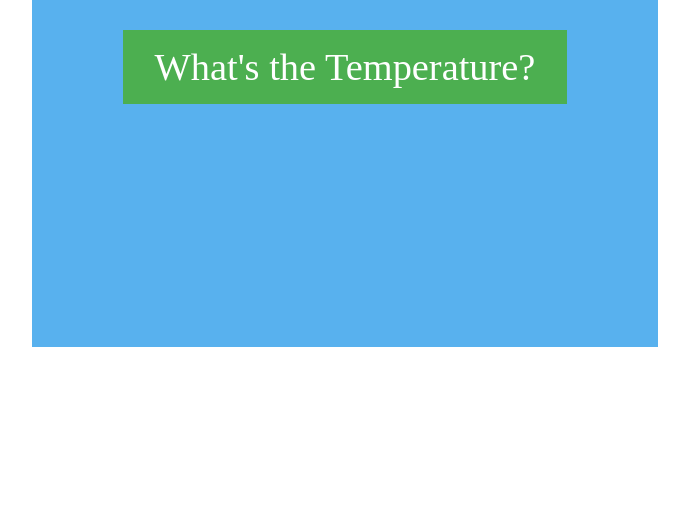
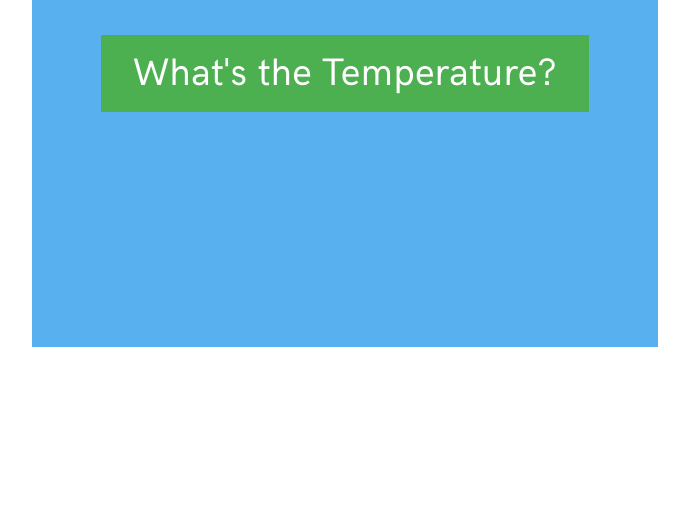
Before and after one commit to MarkJurkiewicz/whats-the-weather, a plain HTML site: page index.html in a window 1280 px wide. Shown: the part 287-800 px from the top of the page, without its empty margins (295-984 px from the left). Drawn offline with nearby package versions, Linux system fonts and the light colour scheme.

Commit message:
displayed city name and changed font

```diff
--- a/style.css
+++ b/style.css
@@ -1,8 +1,13 @@
-body {
-    font-family: 'American Typewriter';
-    color: whitesmoke;
+@font-face {
+    font-family: Grotesk-Regular;
+    src: url(images/HKGrotesk-Regular.otf);
 }
 
+body {
+    font-family:Grotesk-Regular;
+    color: linen;
+    font-weight: bolder;
+}
 .container {
     align-items: center;
     height: 500px;
@@ -22,7 +27,7 @@ body {
     text-decoration: none;
     display: inline-block;
     font-size: 3vmax;
-    font-family: 'American Typewriter';
+    font-family: Grotesk-Regular;
     cursor: pointer;
     align-items: center;
 }
--- a/weather.js
+++ b/weather.js
@@ -35,8 +35,9 @@ function gotLocation(position) {
         method : 'GET',
         success : function (data) {
             var allData = data.main.temp;
+            var location = data.name;
             var cToFahren = Math.round(allData * 9 / 5 + 32);
-            $('#result').text(cToFahren + '°');
+            $('#result').text(cToFahren + '°' + 'in ' + location);
             console.log(data);
         }
     });
```
Also changed, not shown: images/HKGrotesk-Regular.otf (added).
